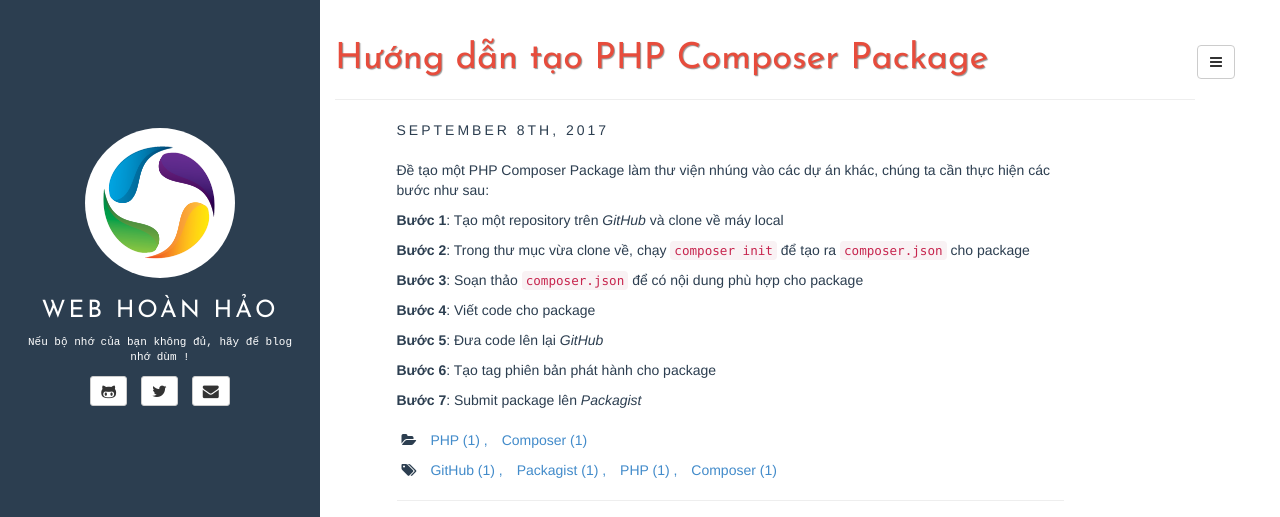
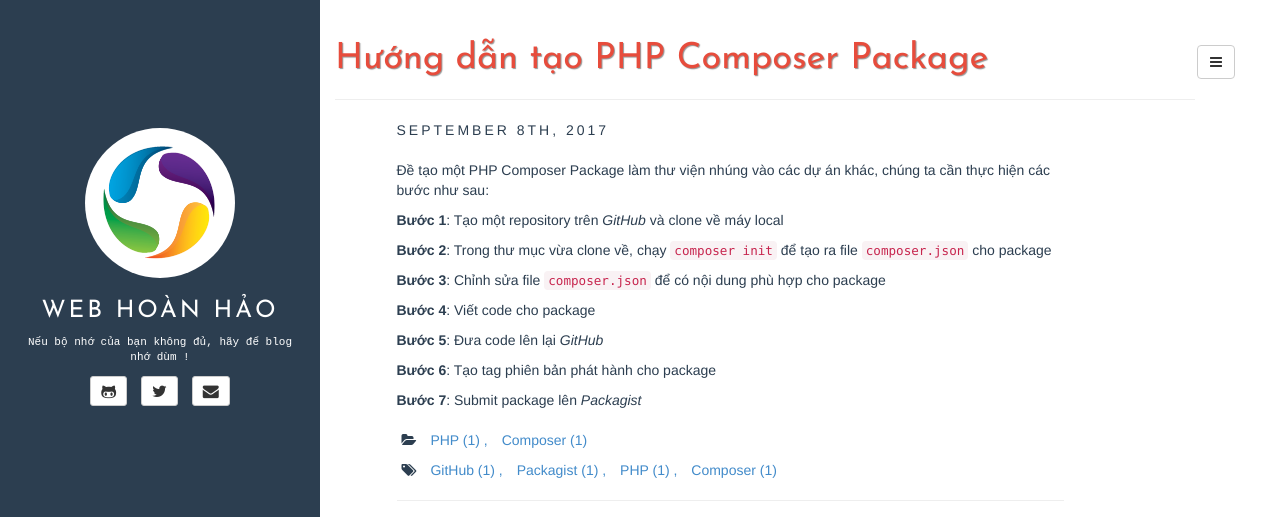
Before and after one commit to webhoanhao/webhoanhao.github.io, a Jekyll site: the page built from _posts/2017-09-08-huong-dan-tao-php-composer-package.md, in a window 1280 px wide, cut to the strip 0-517 px from the top of the page. Built offline with Jekyll 4.4.1, drawn with Linux system fonts in a browser that asks for light colours; comment, search, counter and statistics services are not loaded.

Commit message:
Update 2017-09-08-huong-dan-tao-php-composer-package.md

```diff
--- a/_posts/2017-09-08-huong-dan-tao-php-composer-package.md
+++ b/_posts/2017-09-08-huong-dan-tao-php-composer-package.md
@@ -11,9 +11,9 @@ comments: true
 
 **Bước 1**: Tạo một repository trên *GitHub* và clone về máy local
 
-**Bước 2**: Trong thư mục vừa clone về, chạy `composer init` để tạo ra `composer.json` cho package
+**Bước 2**: Trong thư mục vừa clone về, chạy `composer init` để tạo ra file `composer.json` cho package
 
-**Bước 3**: Soạn thảo `composer.json` để có nội dung phù hợp cho package
+**Bước 3**: Chỉnh sửa file `composer.json` để có nội dung phù hợp cho package
 
 **Bước 4**: Viết code cho package
 
```
